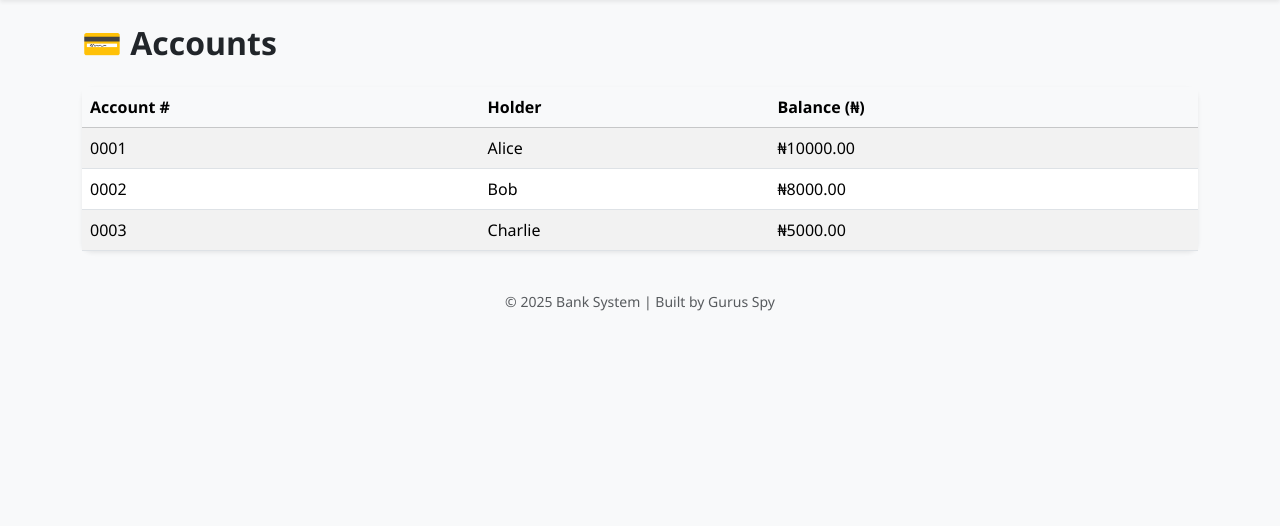
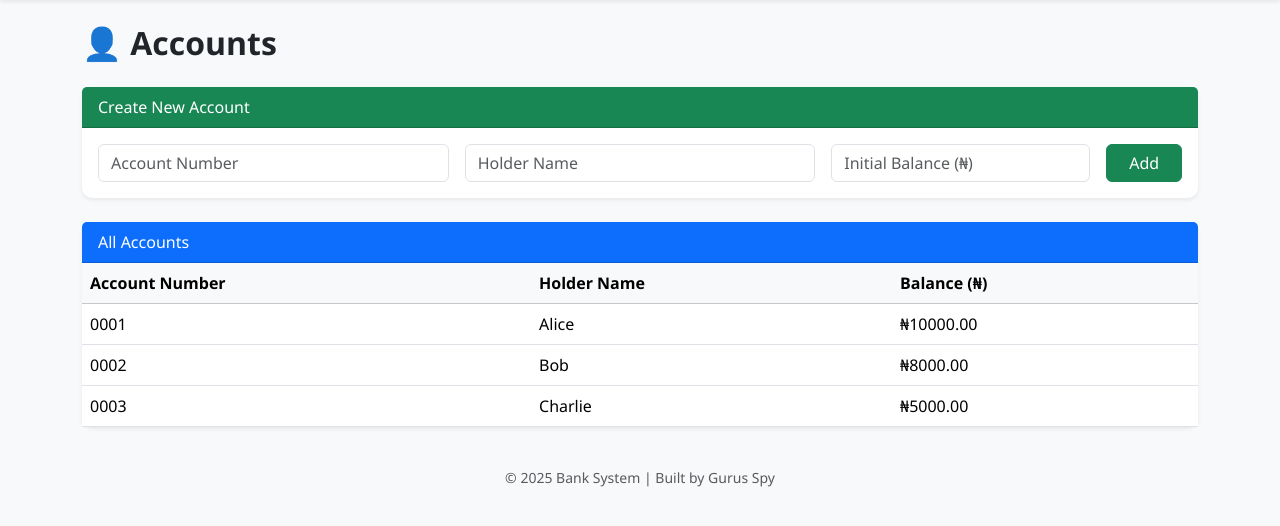
Before and after one commit to bashirubash/iddps, a Flask app: page /accounts in a window 1280 px wide. Shown: the part 57-583 px from the top of the page. Run offline with Flask 3, Linux system fonts and the light colour scheme; data comes from the database, SQL or seed files in the repository.

Commit message:
Update accounts.html

```diff
--- a/templates/accounts.html
+++ b/templates/accounts.html
@@ -1,28 +1,51 @@
 {% extends "base.html" %}
 {% block content %}
 
-<h2 class="mb-4">💳 Accounts</h2>
+<h2 class="mb-4">👤 Accounts</h2>
 
+<!-- Account creation form -->
+<div class="card mb-4 shadow-sm border-0">
+  <div class="card-header bg-success text-white">Create New Account</div>
+  <div class="card-body">
+    <form id="createAccountForm" class="row g-3">
+      <div class="col-md-4">
+        <input type="text" class="form-control" name="account_number" placeholder="Account Number" required>
+      </div>
+      <div class="col-md-4">
+        <input type="text" class="form-control" name="holder_name" placeholder="Holder Name" required>
+      </div>
+      <div class="col-md-3">
+        <input type="number" step="0.01" class="form-control" name="balance" placeholder="Initial Balance (₦)" required>
+      </div>
+      <div class="col-md-1">
+        <button type="submit" class="btn btn-success w-100">Add</button>
+      </div>
+    </form>
+  </div>
+</div>
+
+<!-- Accounts table -->
 <div class="card shadow-sm border-0">
+  <div class="card-header bg-primary text-white">All Accounts</div>
   <div class="card-body p-0">
-    <table class="table table-striped table-hover mb-0">
+    <table class="table table-hover mb-0">
       <thead class="table-light">
         <tr>
-          <th>Account #</th>
-          <th>Holder</th>
+          <th>Account Number</th>
+          <th>Holder Name</th>
           <th>Balance (₦)</th>
         </tr>
       </thead>
       <tbody>
-        {% for acc in accounts %}
+        {% for acct in accounts %}
         <tr>
-          <td>{{ acc.account_number }}</td>
-          <td>{{ acc.holder_name }}</td>
-          <td>₦{{ "%.2f"|format(acc.balance) }}</td>
+          <td>{{ acct.account_number }}</td>
+          <td>{{ acct.holder_name }}</td>
+          <td>₦{{ "%.2f"|format(acct.balance) }}</td>
         </tr>
         {% else %}
         <tr>
-          <td colspan="3" class="text-center text-muted">No accounts available.</td>
+          <td colspan="3" class="text-center text-muted">No accounts yet.</td>
         </tr>
         {% endfor %}
       </tbody>
@@ -30,4 +53,25 @@
   </div>
 </div>
 
+<script>
+document.getElementById("createAccountForm").addEventListener("submit", async (e) => {
+  e.preventDefault();
+  const formData = new FormData(e.target);
+  const data = Object.fromEntries(formData.entries());
+
+  const res = await fetch("/api/accounts", {
+    method: "POST",
+    headers: { "Content-Type": "application/json" },
+    body: JSON.stringify(data)
+  });
+  if (res.ok) {
+    alert("✅ Account created!");
+    location.reload();
+  } else {
+    const err = await res.json();
+    alert("❌ Error: " + err.error);
+  }
+});
+</script>
+
 {% endblock %}
```
